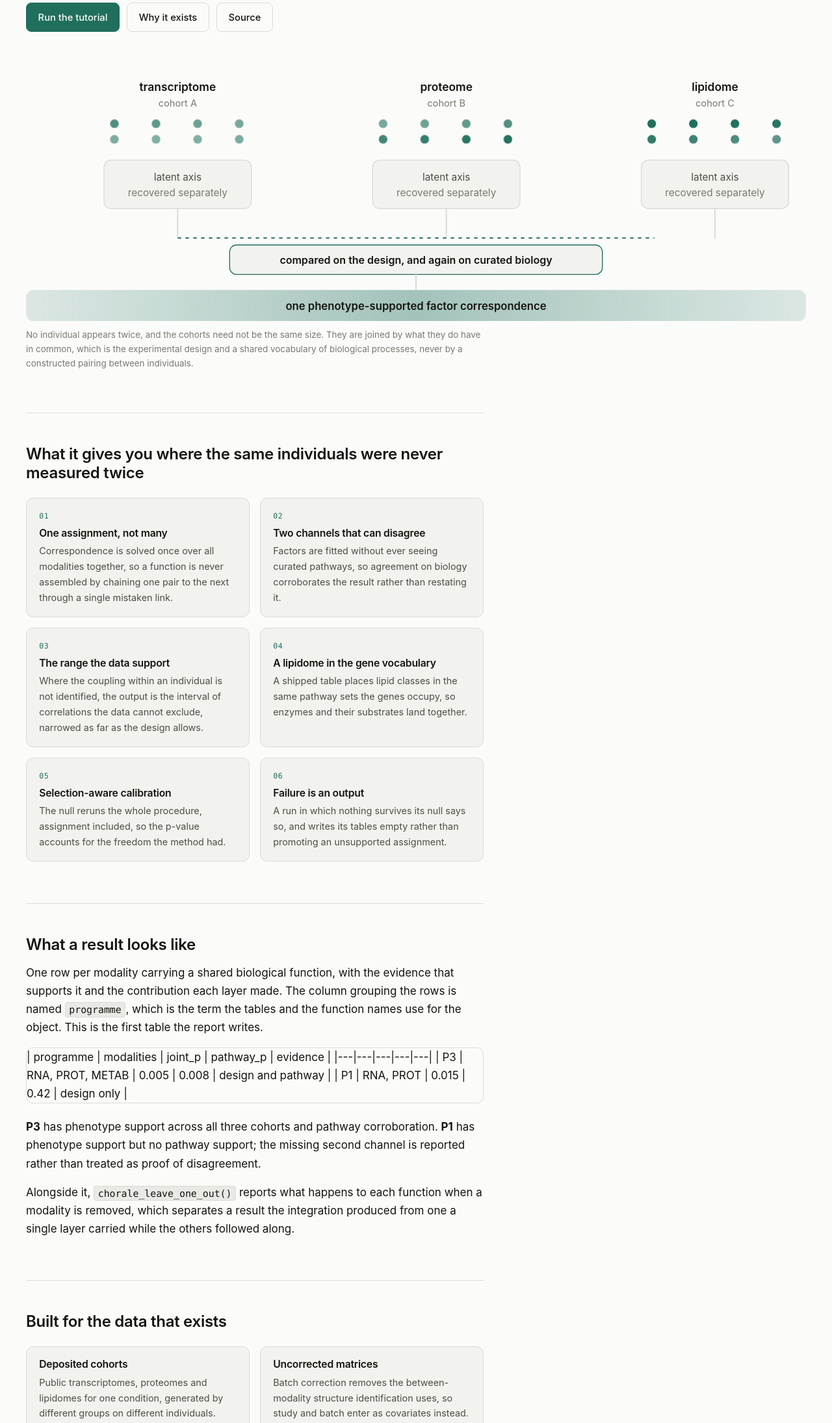
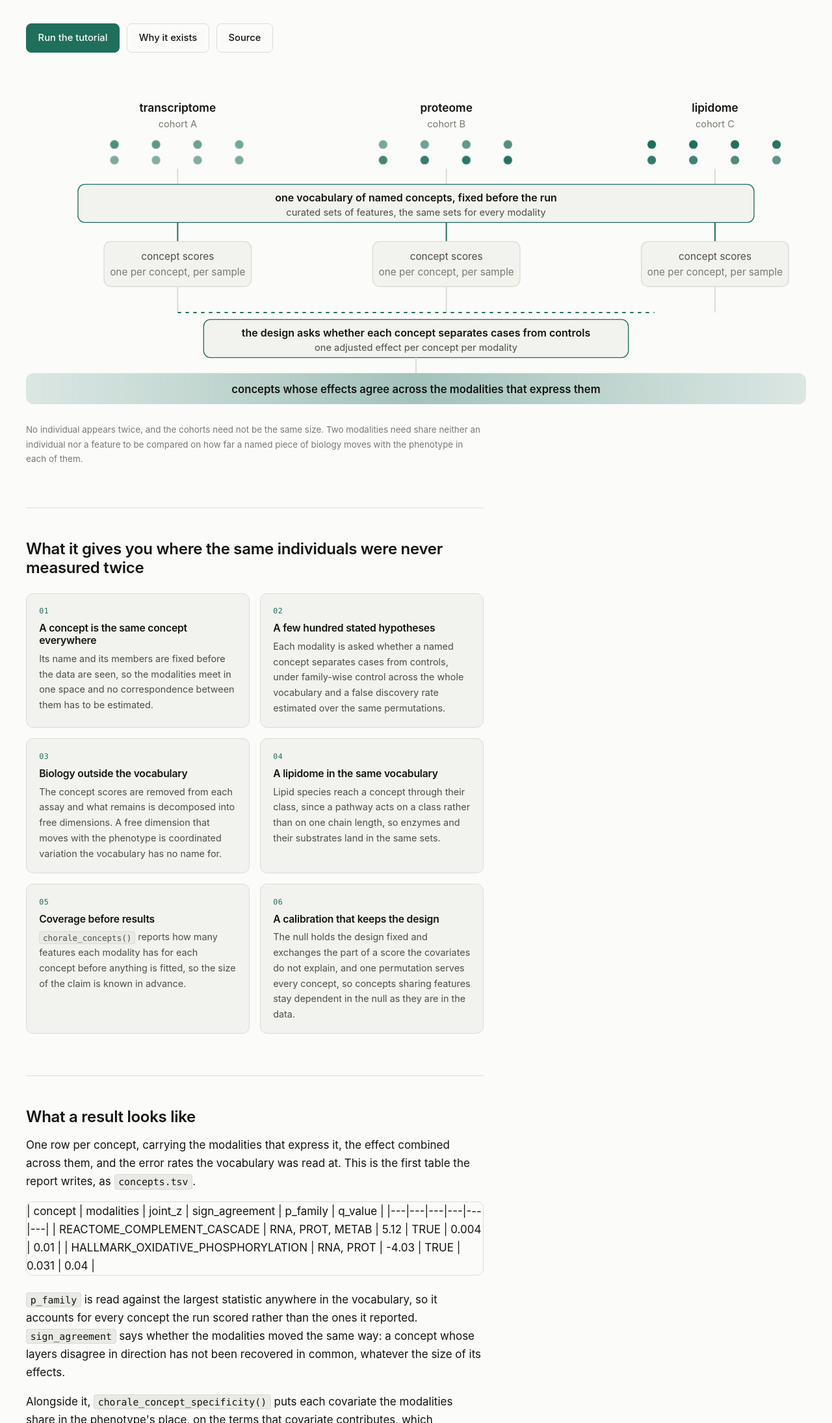
Before and after one commit to lescailab/chorale, an Astro site in the folder site/: page / in a window 1280 px wide. Shown: the part 569-2759 px from the top of the page at 65% size. Built offline with nearby package versions, Linux system fonts and the light colour scheme; Astro itself is replaced by a stand-in of ours.

Commit message:
Rewrite the landing page around the connecting object
The page described the estimator that connected modalities by matching
separately fitted factors on their design profiles: the diagram showed a
latent axis recovered separately per modality and compared afterwards, the
cards promised one assignment over all modalities, a coupling interval and a
curated channel kept independent of the fit, and the workflow called
chorale_fit(), chorale_programmes(), chorale_leave_one_out() and
chorale_bound(), none of which the package carries.

The page now states what the package does. Every modality is scored on one
vocabulary of named concepts fixed before the run, the design supplies the
evidence that a concept separates cases from controls, and what no concept
explains is decomposed into free dimensions. The diagram follows the same
path, and the example table carries the columns concepts.tsv holds.

site/sync.R wrote the current topics without removing pages whose function
had gone, so a build published reference pages for removed functions.
Generated pages are now cleared before they are rewritten.

```diff
--- a/site/src/pages/index.astro
+++ b/site/src/pages/index.astro
@@ -30,17 +30,19 @@ const base = import.meta.env.BASE_URL.replace(/\/$/, '');
   .fig .panel    { fill: var(--bg-2); stroke: var(--rule); }
   .fig .panel-hi { fill: var(--bg-2); stroke: var(--accent); }
   .fig .stem     { stroke: var(--rule); stroke-width: 1.5; }
+  .fig .stem-hi  { stroke: var(--accent); stroke-width: 1.5; }
 </style>
 
 <section class="hero">
   <p class="eyebrow">R package · disjoint-cohort multi-omics</p>
-  <h1>Omics measured on different individuals, integrated without inventing the link.</h1>
+  <h1>Omics measured on different individuals, integrated through named biology.</h1>
   <p class="lede">
     Measuring several omics layers on the same individuals is rarely possible: the assay consumes
     the sample, each platform needs its own preparation, and the layers of a study usually come
-    from different groups at different times. CHORALE proposes phenotype-led factor
-    correspondences, states how far the data constrain the relationship between them, and
-    reports the checks the result survived.
+    from different groups at different times. CHORALE scores every modality on one fixed vocabulary
+    of named biological concepts, and asks the design of each study whether a concept separates
+    cases from controls. Coordinated variation the vocabulary has no name for is kept and reported
+    as its own result.
   </p>
   <div class="btnrow">
     <a class="btn" href={base + '/tutorial'}>Run the tutorial</a>
@@ -50,7 +52,7 @@ const base = import.meta.env.BASE_URL.replace(/\/$/, '');
 </section>
 
 <section class="fig reveal">
-  <svg viewBox="0 0 900 286" role="img" aria-label="Three cohorts with no individual in common, each yielding a latent axis, compared through the experimental design and through curated biology to give one shared biological function.">
+  <svg viewBox="0 0 900 372" role="img" aria-label="Three cohorts with no individual in common are each scored on one fixed vocabulary of named concepts; within each modality the design gives an adjusted case-control effect per concept, and concepts whose effects agree across the modalities that express them are the result.">
     <defs>
       <linearGradient id="g" x1="0" x2="1">
         <stop offset="0" style="stop-color:var(--accent);stop-opacity:.14"/>
@@ -71,26 +73,41 @@ const base = import.meta.env.BASE_URL.replace(/\/$/, '');
             <circle class="dot" cx={x + 12 + (j % 4) * 48} cy={58 + Math.floor(j / 4) * 18}
                     r="5" style={`animation-delay:${(i * 8 + j) * 0.18}s`} />
           ))}
-          <rect x={x} y="100" width="170" height="56" rx="8" class="panel"/>
-          <text x={x + 85} y="124" text-anchor="middle" font-size="11.5" class="t-soft">latent axis</text>
-          <text x={x + 85} y="142" text-anchor="middle" font-size="11.5" class="t-mute">recovered separately</text>
-          <line class="stem" x1={x + 85} y1="156" x2={x + 85} y2="190"/>
+          <line class="stem" x1={x + 85} y1="86" x2={x + 85} y2="104"/>
         </g>
       );
     })}
 
-    <line class="flow" x1="175" y1="190" x2="725" y2="190"/>
-    <rect x="235" y="198" width="430" height="34" rx="8" class="panel-hi"/>
-    <text x="450" y="220" text-anchor="middle" font-size="12" class="t-strong">compared on the design, and again on curated biology</text>
-    <line class="stem" x1="450" y1="232" x2="450" y2="250"/>
+    <rect x="60" y="104" width="780" height="44" rx="8" class="panel-hi"/>
+    <text x="450" y="124" text-anchor="middle" font-size="12" class="t-strong">one vocabulary of named concepts, fixed before the run</text>
+    <text x="450" y="140" text-anchor="middle" font-size="11" class="t-soft">curated sets of features, the same sets for every modality</text>
 
-    <rect x="0" y="250" width="900" height="36" rx="9" fill="url(#g)"/>
-    <text x="450" y="273" text-anchor="middle" font-size="12.5" class="t-strong">one phenotype-supported factor correspondence</text>
+    {[0,1,2].map((i) => {
+      const x = 90 + i * 310;
+      return (
+        <g>
+          <line class="stem-hi" x1={x + 85} y1="148" x2={x + 85} y2="170"/>
+          <rect x={x} y="170" width="170" height="52" rx="8" class="panel"/>
+          <text x={x + 85} y="191" text-anchor="middle" font-size="11.5" class="t-soft">concept scores</text>
+          <text x={x + 85} y="209" text-anchor="middle" font-size="11.5" class="t-mute">one per concept, per sample</text>
+          <line class="stem" x1={x + 85} y1="222" x2={x + 85} y2="252"/>
+        </g>
+      );
+    })}
+
+    <line class="flow" x1="175" y1="252" x2="725" y2="252"/>
+    <rect x="205" y="260" width="490" height="44" rx="8" class="panel-hi"/>
+    <text x="450" y="280" text-anchor="middle" font-size="12" class="t-strong">the design asks whether each concept separates cases from controls</text>
+    <text x="450" y="296" text-anchor="middle" font-size="11" class="t-soft">one adjusted effect per concept per modality</text>
+    <line class="stem" x1="450" y1="304" x2="450" y2="322"/>
+
+    <rect x="0" y="322" width="900" height="36" rx="9" fill="url(#g)"/>
+    <text x="450" y="345" text-anchor="middle" font-size="12.5" class="t-strong">concepts whose effects agree across the modalities that express them</text>
   </svg>
   <p class="cap">
-    No individual appears twice, and the cohorts need not be the same size. They are joined by
-    what they do have in common, which is the experimental design and a shared vocabulary of
-    biological processes, never by a constructed pairing between individuals.
+    No individual appears twice, and the cohorts need not be the same size. Two modalities need
+    share neither an individual nor a feature to be compared on how far a named piece of biology
+    moves with the phenotype in each of them.
   </p>
 </section>
 
@@ -99,39 +116,42 @@ const base = import.meta.env.BASE_URL.replace(/\/$/, '');
   <div class="cards">
     <div class="card">
       <span class="num">01</span>
-      <h3>One assignment, not many</h3>
-      <p>Correspondence is solved once over all modalities together, so a function is never
-         assembled by chaining one pair to the next through a single mistaken link.</p>
+      <h3>A concept is the same concept everywhere</h3>
+      <p>Its name and its members are fixed before the data are seen, so the modalities meet in one
+         space and no correspondence between them has to be estimated.</p>
     </div>
     <div class="card">
       <span class="num">02</span>
-      <h3>Two channels that can disagree</h3>
-      <p>Factors are fitted without ever seeing curated pathways, so agreement on biology
-         corroborates the result rather than restating it.</p>
+      <h3>A few hundred stated hypotheses</h3>
+      <p>Each modality is asked whether a named concept separates cases from controls, under
+         family-wise control across the whole vocabulary and a false discovery rate estimated over
+         the same permutations.</p>
     </div>
     <div class="card">
       <span class="num">03</span>
-      <h3>The range the data support</h3>
-      <p>Where the coupling within an individual is not identified, the output is the interval of
-         correlations the data cannot exclude, narrowed as far as the design allows.</p>
+      <h3>Biology outside the vocabulary</h3>
+      <p>The concept scores are removed from each assay and what remains is decomposed into free
+         dimensions. A free dimension that moves with the phenotype is coordinated variation the
+         vocabulary has no name for.</p>
     </div>
     <div class="card">
       <span class="num">04</span>
-      <h3>A lipidome in the gene vocabulary</h3>
-      <p>A shipped table places lipid classes in the same pathway sets the genes occupy, so
-         enzymes and their substrates land together.</p>
+      <h3>A lipidome in the same vocabulary</h3>
+      <p>Lipid species reach a concept through their class, since a pathway acts on a class rather
+         than on one chain length, so enzymes and their substrates land in the same sets.</p>
     </div>
     <div class="card">
       <span class="num">05</span>
-      <h3>Selection-aware calibration</h3>
-      <p>The null reruns the whole procedure, assignment included, so the p-value accounts for the
-         freedom the method had.</p>
+      <h3>Coverage before results</h3>
+      <p><code>chorale_concepts()</code> reports how many features each modality has for each
+         concept before anything is fitted, so the size of the claim is known in advance.</p>
     </div>
     <div class="card">
       <span class="num">06</span>
-      <h3>Failure is an output</h3>
-      <p>A run in which nothing survives its null says so, and writes its tables empty rather
-         than promoting an unsupported assignment.</p>
+      <h3>A calibration that keeps the design</h3>
+      <p>The null holds the design fixed and exchanges the part of a score the covariates do not
+         explain, and one permutation serves every concept, so concepts sharing features stay
+         dependent in the null as they are in the data.</p>
     </div>
   </div>
 </section>
@@ -139,30 +159,30 @@ const base = import.meta.env.BASE_URL.replace(/\/$/, '');
 <section class="band prose reveal">
   <h2>What a result looks like</h2>
   <p>
-    One row per modality carrying a shared biological function, with the evidence that supports it
-    and the contribution each layer made. The column grouping the rows is named
-    <code>programme</code>, which is the term the tables and the function names use for the object.
-    This is the first table the report writes.
+    One row per concept, carrying the modalities that express it, the effect combined across them,
+    and the error rates the vocabulary was read at. This is the first table the report writes,
+    as <code>concepts.tsv</code>.
   </p>
 
 <div class="tablewrap">
 
-| programme | modalities | joint_p | pathway_p | evidence |
-|---|---|---|---|---|
-| P3 | RNA, PROT, METAB | 0.005 | 0.008 | design and pathway |
-| P1 | RNA, PROT | 0.015 | 0.42 | design only |
+| concept | modalities | joint_z | sign_agreement | p_family | q_value |
+|---|---|---|---|---|---|
+| REACTOME_COMPLEMENT_CASCADE | RNA, PROT, METAB | 5.12 | TRUE | 0.004 | 0.01 |
+| HALLMARK_OXIDATIVE_PHOSPHORYLATION | RNA, PROT | -4.03 | TRUE | 0.031 | 0.04 |
 
 </div>
 
   <p>
-    <strong>P3</strong> has phenotype support across all three cohorts and pathway corroboration.
-    <strong>P1</strong> has phenotype support but no pathway support; the missing second channel is
-    reported rather than treated as proof of disagreement.
+    <code>p_family</code> is read against the largest statistic anywhere in the vocabulary, so it
+    accounts for every concept the run scored rather than the ones it reported.
+    <code>sign_agreement</code> says whether the modalities moved the same way: a concept whose
+    layers disagree in direction has not been recovered in common, whatever the size of its effects.
   </p>
   <p>
-    Alongside it, <code>chorale_leave_one_out()</code> reports what happens to each function when a
-    modality is removed, which separates a result the integration produced from one a single layer
-    carried while the others followed along.
+    Alongside it, <code>chorale_concept_specificity()</code> puts each covariate the modalities
+    share in the phenotype's place, on the terms that covariate contributes, which separates a
+    concept that tracks the disease from one tracking something the cohorts differ in.
   </p>
 </section>
 
@@ -175,9 +195,9 @@ const base = import.meta.env.BASE_URL.replace(/\/$/, '');
          different groups on different individuals.</p>
     </div>
     <div class="card">
-      <h3>Uncorrected matrices</h3>
-      <p>Batch correction removes the between-modality structure identification uses, so study and
-         batch enter as covariates instead.</p>
+      <h3>Two columns required</h3>
+      <p>A sample identifier and a phenotype. Every other column is a covariate, used where the
+         modalities share it and dropped where they do not.</p>
     </div>
     <div class="card">
       <h3>Tens to hundreds of samples</h3>
@@ -196,15 +216,16 @@ const base = import.meta.env.BASE_URL.replace(/\/$/, '');
   </p>
 <pre><code>containers &lt;- Map(chorale_load, matrices, designs)
 
-fit &lt;- chorale_fit(containers,
-                  n_factors     = "auto",
-                  gene_sets     = chorale_genesets(species = "Mus musculus"),
-                  feature_space = c(METAB = "lipid"))
+concepts &lt;- chorale_concepts(containers,
+                            sets          = chorale_genesets(species = "Mus musculus"),
+                            feature_space = c(METAB = "lipid"))
 
-chorale_programmes(fit)        # the functions several cohorts carry in common
-chorale_leave_one_out(fit)     # whether it needed all of them
-chorale_bound(fit)             # what the data cannot determine
-chorale_report(fit, chorale_bound(fit), chorale_null(fit, containers), "results/")</code></pre>
+fit &lt;- chorale_concept_fit(containers, concepts, n_free = "auto")
+
+fit                                   # the concepts the design supports
+chorale_free_dimensions(fit)          # what moved with the phenotype unnamed
+chorale_concept_specificity(fit)      # whether another covariate does the same
+chorale_report(fit, chorale_null(fit, containers), "results/")</code></pre>
   <p>
     The <a href={base + '/tutorial'}>tutorial</a> runs this end to end on simulated data and explains
     every number it prints.
```
Also changed, not shown: 1 other file.
